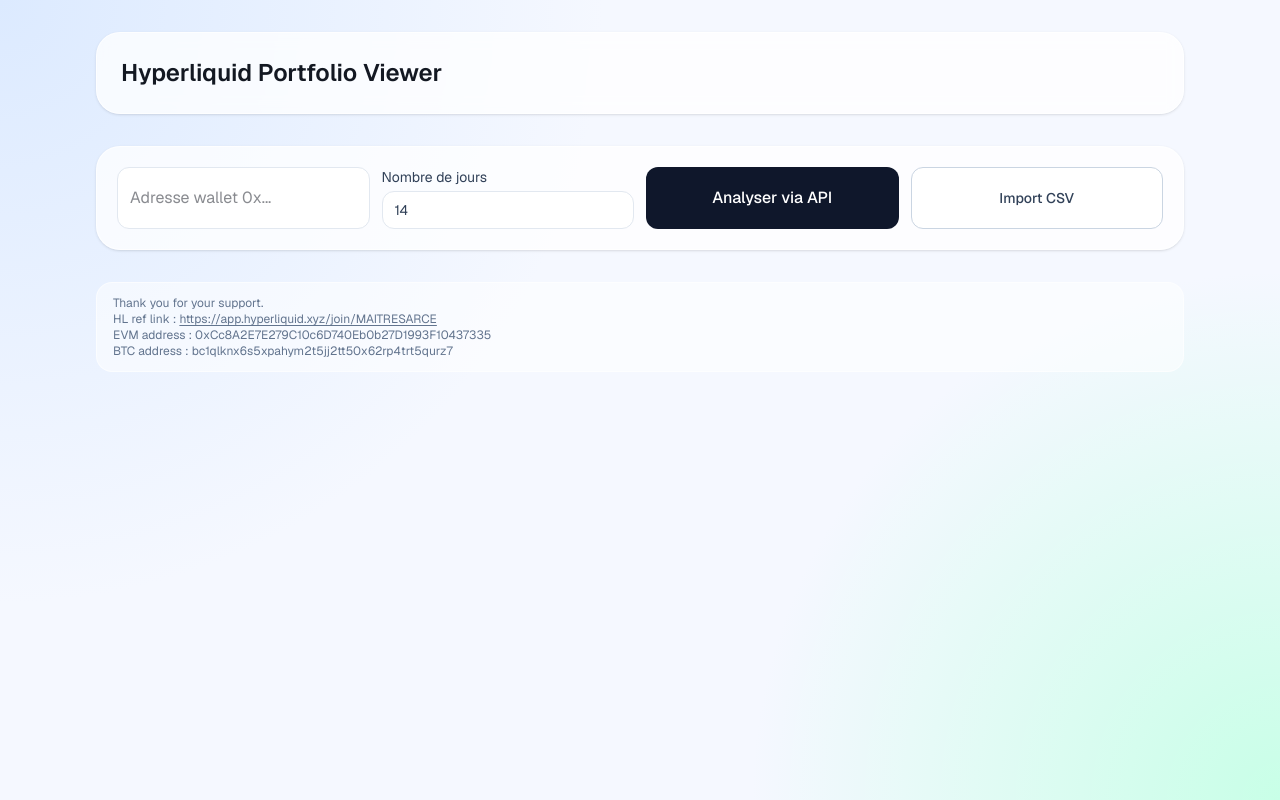
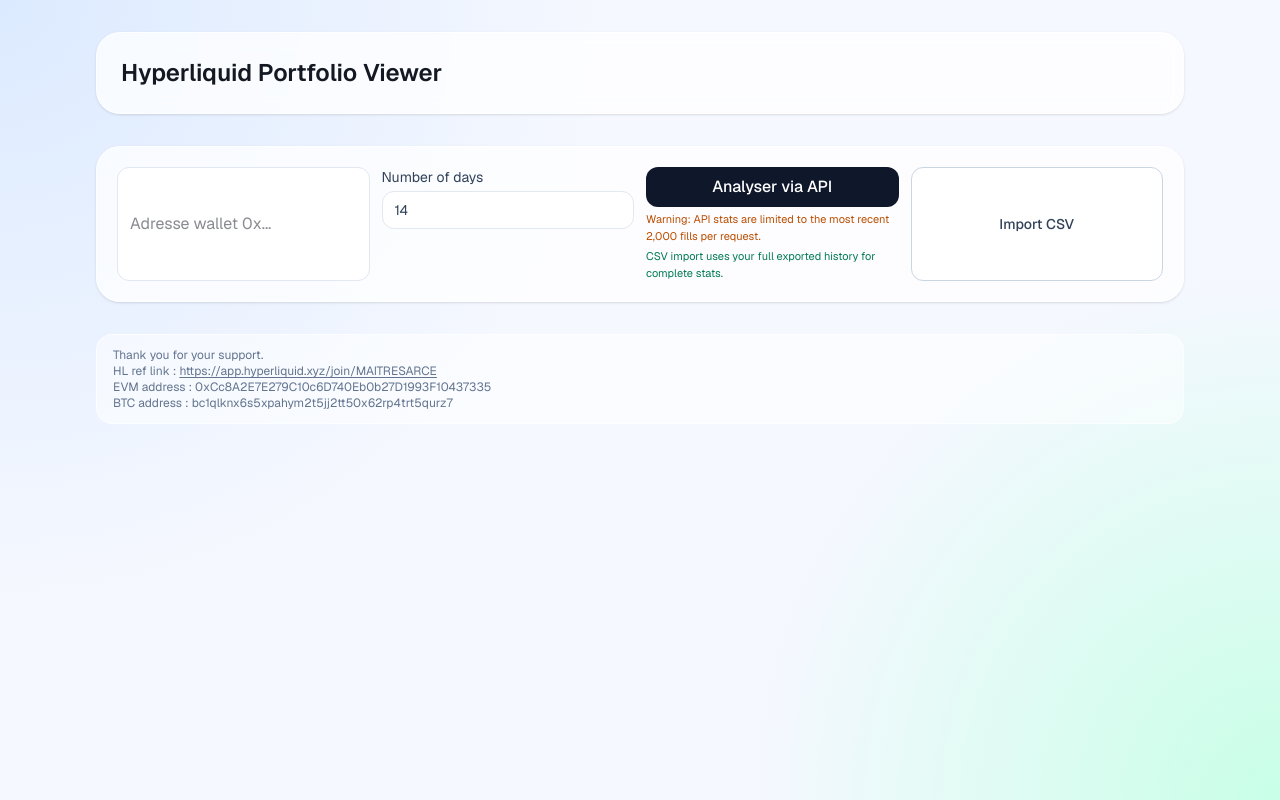
Before and after one commit to MaitreSarce/HL-Viewer, a Next.js app: page / in a window 1280 px wide. Built offline with nearby package versions, Linux system fonts and the light colour scheme.

Commit message:
Add API limit warning and CSV full-history note

```diff
--- a/src/app/page.tsx
+++ b/src/app/page.tsx
@@ -175,7 +175,7 @@
           required
         />
         <label className="flex flex-col gap-1 text-sm text-slate-700">
-          Nombre de jours
+          Number of days
           <input
             type="number"
             min={1}
@@ -184,6 +184,7 @@
             onChange={(e) => setDays(Number(e.target.value))}
           />
         </label>
+        <div className="flex flex-col gap-1">
           <button
             type="submit"
             disabled={loading}
@@ -191,6 +192,9 @@
           >
             {loading ? "Chargement..." : "Analyser via API"}
           </button>
+          <p className="text-[11px] text-amber-700">Warning: API stats are limited to the most recent 2,000 fills per request.</p>
+          <p className="text-[11px] text-emerald-700">CSV import uses your full exported history for complete stats.</p>
+        </div>
         <label className="flex cursor-pointer items-center justify-center rounded-xl border border-slate-300 bg-white px-4 py-2 text-sm font-medium text-slate-700 transition hover:bg-slate-50">
           Import CSV
           <input type="file" accept=".csv,text/csv" className="hidden" onChange={onCsvImport} />
```
Lines whose indentation alone changed are shown as unchanged.
